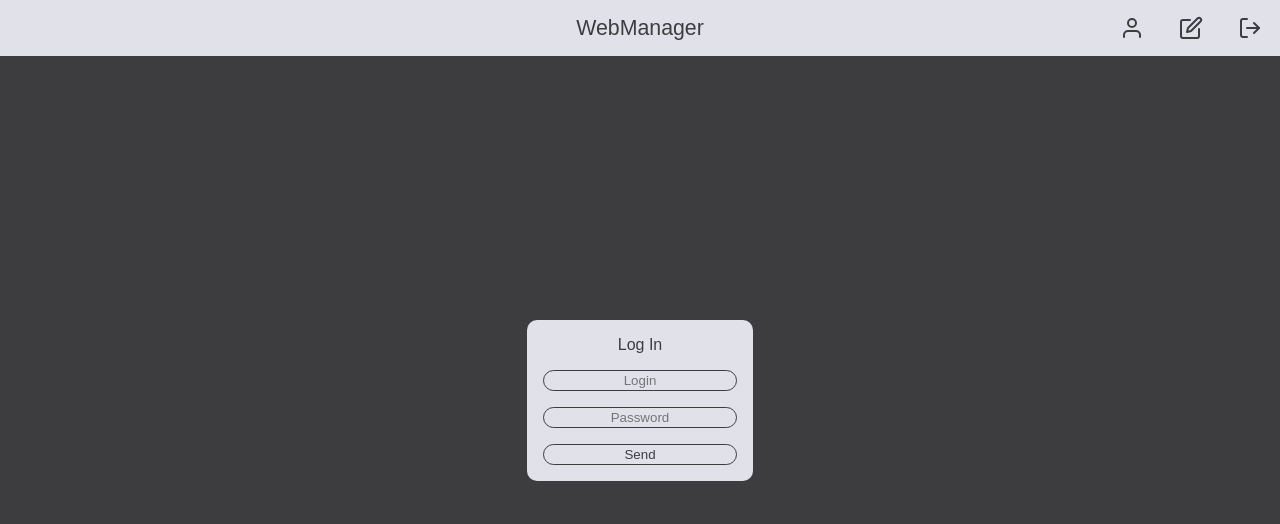
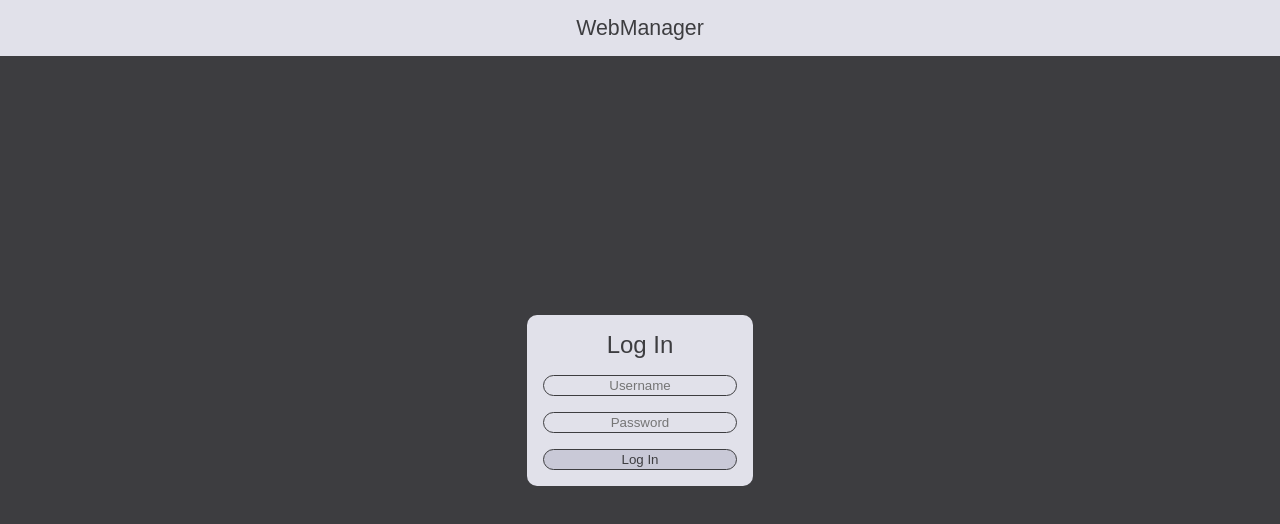
Before and after one commit to alwaysmeow/webmanager, a React (Create React App) app in the folder frontend/: page /login in a window 1280 px wide. Shown: the top 524 px of the page. Built offline with nearby package versions, Linux system fonts and the light colour scheme.

Commit message:
more design work

```diff
--- a/frontend/src/components/Header.js
+++ b/frontend/src/components/Header.js
@@ -10,7 +10,10 @@ class Header extends React.Component
         return(
             <header>
                 <div className="blank"/>
-                <div className="appname">WebManager</div>
+                <h2 className="appname">WebManager</h2>
+                {
+                    this.props.showPanel ?
+                    <>
                         <div className="icon-button">
                             <User/>
                         </div>
@@ -20,6 +23,9 @@ class Header extends React.Component
                         <div className="icon-button" onClick={this.logout}>
                             <LogOut/>
                         </div>
+                    </>
+                    : <></>
+                }
             </header>
         )
     }
--- a/frontend/src/components/LoginForm.js
+++ b/frontend/src/components/LoginForm.js
@@ -28,11 +28,11 @@ class LoginForm extends React.Component
     {
         return(
             <form className="login-window" id="form" autoComplete="off">
-                <p>Log In</p>
+                <h2>Log In</h2>
                 <input
                     className="item"
                     type="text"
-                    placeholder="Login"
+                    placeholder="Username"
                     id="loginInput"
                     value={this.state.loginInputValue}
                     onChange={this.Input}
@@ -45,7 +45,7 @@ class LoginForm extends React.Component
                     value={this.state.passwordInputValue}
                     onChange={this.Input}
                 />
-                <button className="item" type="submit" onClick={this.submit}>Send</button>
+                <button className="item" type="submit" onClick={this.submit}>Log In</button>
             </form>
         )
     }
--- a/frontend/src/css/common.css
+++ b/frontend/src/css/common.css
@@ -38,10 +38,16 @@ button
 
 button
 {
+    background-color: var(--secondary-bright);
     cursor: pointer;
 }
 
 button:hover
 {
-    background-color: var(--secondary-bright);
+    background-color: var(--contrast);
 }
+
+h1, h2, h3
+{
+    font-weight: normal;
+}
--- a/frontend/src/css/header.css
+++ b/frontend/src/css/header.css
@@ -16,7 +16,7 @@ header
 
     display: flex;
     flex-direction: row;
-    gap: 2%;
+    gap: 1%;
     justify-content: right;
     align-items: center;
 }
--- a/frontend/src/css/root.css
+++ b/frontend/src/css/root.css
@@ -4,6 +4,7 @@
     --primary-bright-color: #E1E1EA;
     --secondary-bright: #C9C9D7;
     --red: #FD6452;
+    --contrast: #ABABF6;
 
     --transition-time: 0.5s;
 }
--- a/frontend/src/pages/HomePage.js
+++ b/frontend/src/pages/HomePage.js
@@ -1,8 +1,10 @@
-import React from 'react';
+import React, { createContext } from 'react';
 import Header from '../components/Header';
 import Category from "../components/Category"
 import "../css/homePage.css"
 import { getUserDataRequest } from '../tools/requests';
+
+const Edit = createContext(false)
 
 class HomePage extends React.Component
 {
@@ -10,7 +12,8 @@ class HomePage extends React.Component
     {
         super(props)
         this.state = {
-            loaded: false
+            loaded: false,
+            editing: false,
         }
         this.username = ""
         this.categories = []
@@ -23,7 +26,7 @@ class HomePage extends React.Component
         {
             return(
                 <>
-                    <Header username={this.username}/>
+                    <Header showPanel={true}/>
                     <main className='home'>
                         <ol className="category-list">
                             {this.categories.map((item, i) => <Category data = {item} key={i}/>)}
```
Lines whose indentation alone changed are shown as unchanged.
